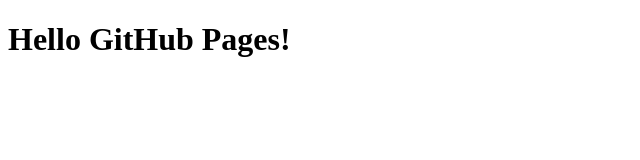
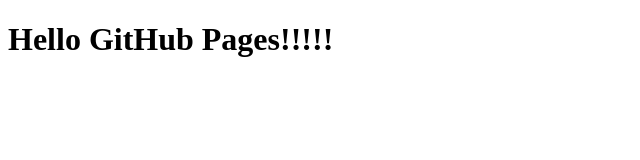
Before and after one commit to Ruchita-20/my-html-project, a plain HTML site: page index.html in a window 1280 px wide. Shown: the full height of the page, 0-640 px from the left. Drawn offline with Linux system fonts and the light colour scheme.

Commit message:
Your branch is up to date with 'origin/feature/add-html'.

```diff
--- a/index.html
+++ b/index.html
@@ -4,6 +4,6 @@
     <title>My HTML Page</title>
 </head>
 <body>
-    <h1>Hello GitHub Pages!</h1>
+    <h1>Hello GitHub Pages!!!!!</h1>
 </body>
 </html>
```
